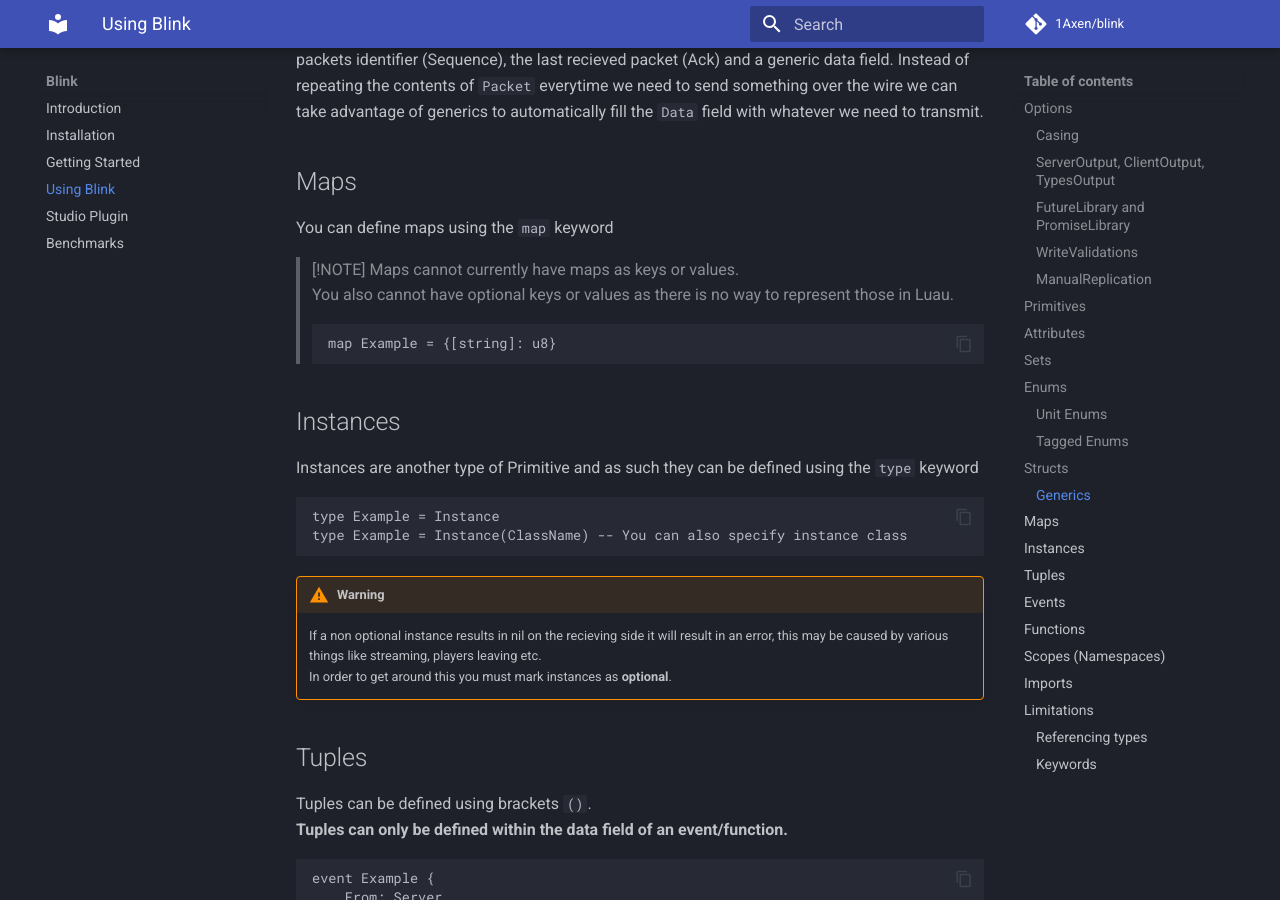
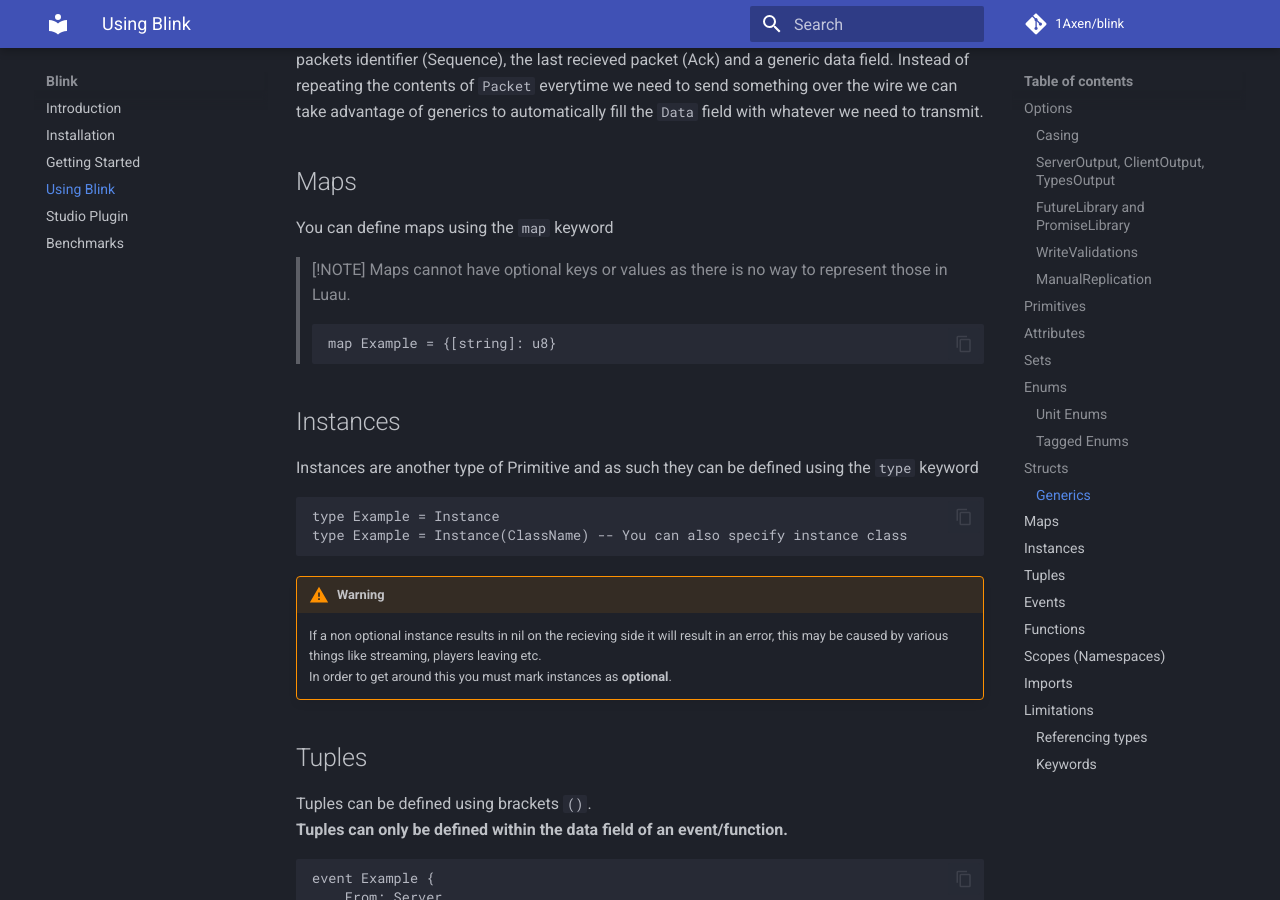
Before and after one commit to 1Axen/blink, an MkDocs documentation site: the page built from docs/Using.md, in a window 1280 px wide and 900 px high, scrolled down 6034 px. Built offline with MkDocs 1.6.1 and Material for MkDocs 9.7.7, drawn with Linux system fonts in a browser that asks for light colours; comment, search, counter and statistics services are not loaded.

Commit message:
Update docs on nested maps

````diff
--- a/docs/Using.md
+++ b/docs/Using.md
@@ -206,8 +206,7 @@
 ## Maps
 You can define maps using the `map` keyword
 > [!NOTE]
-> Maps cannot currently have maps as keys or values.
-> You also cannot have optional keys or values as there is no way to represent those in Luau.
+> Maps cannot have optional keys or values as there is no way to represent those in Luau.
 ```
 map Example = {[string]: u8}
 ```
````
